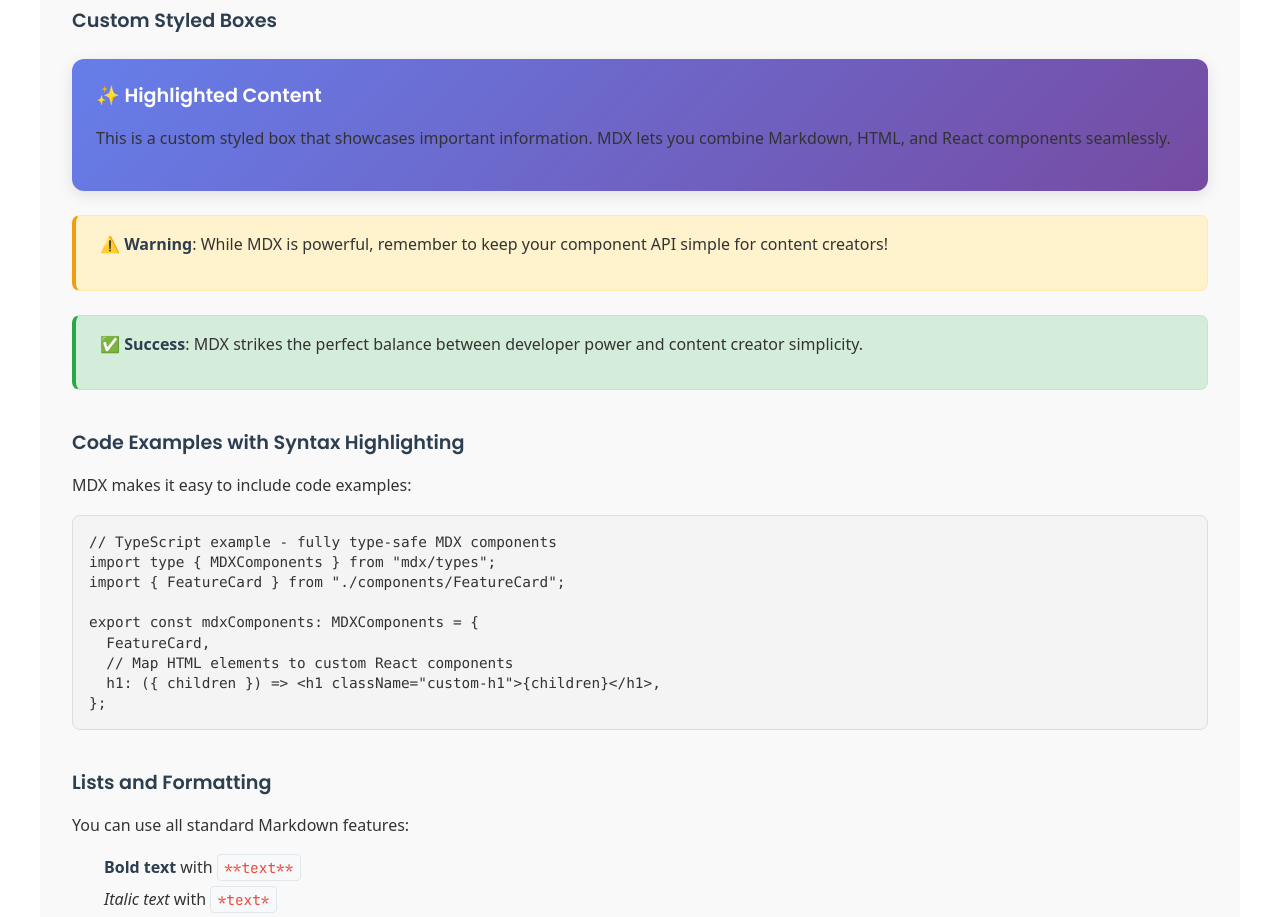
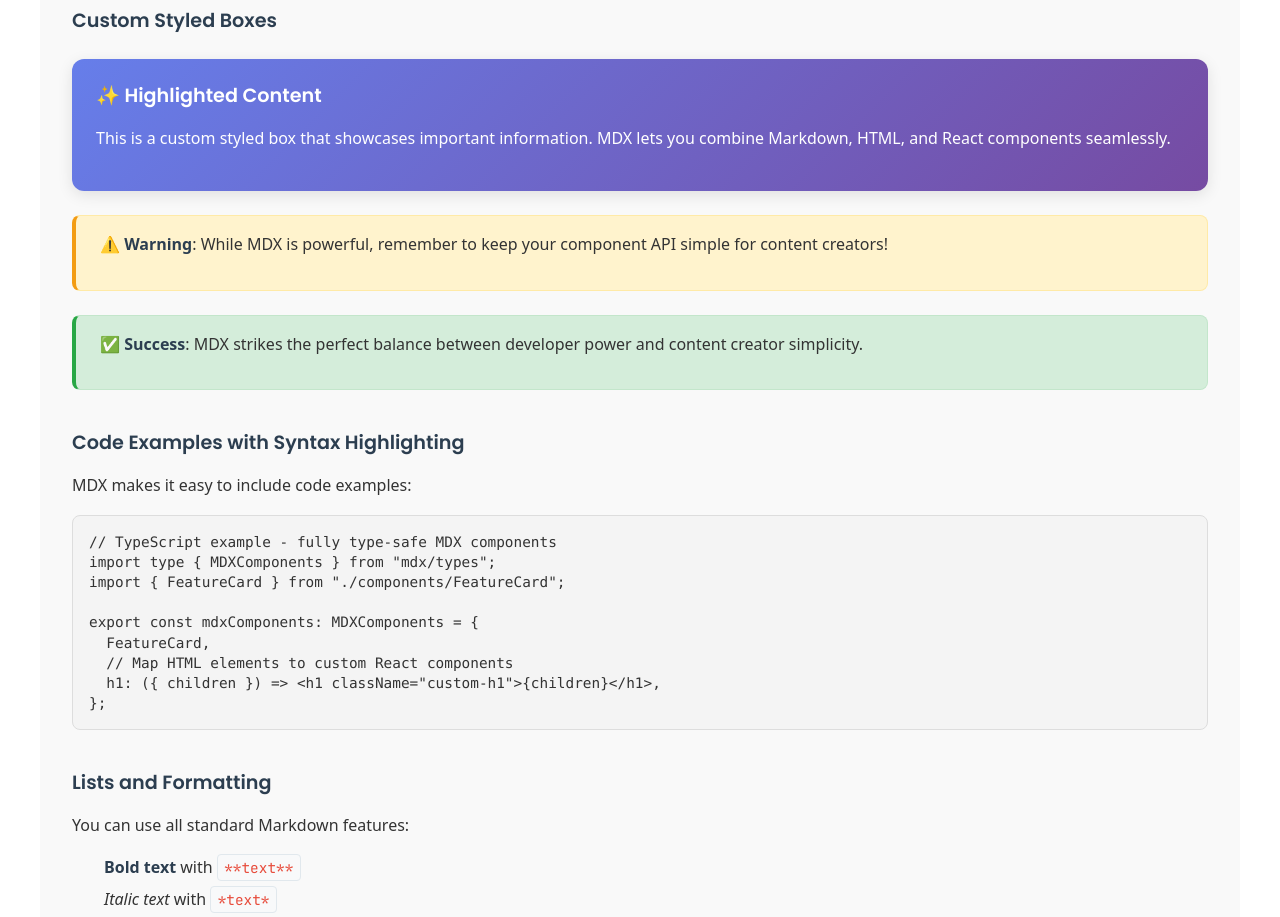
Before and after one commit to webventurer/landing-nextjs, a Next.js app: page /comparison5 in a window 1280 px wide. Shown: the part 2300-3217 px from the top of the page. Built offline with nearby package versions, Linux system fonts and the light colour scheme.

Commit message:
Add white text to HighlightBox

```diff
--- a/src/app/page.module.css
+++ b/src/app/page.module.css
@@ -130,7 +130,11 @@
 
 .highlightBox h3 {
   margin-top: 0;
-  color: white;
+  color: white !important;
+}
+
+.highlightBox * {
+  color: white !important;
 }
 
 .warningBox {
--- a/src/components/HighlightBox.module.css
+++ b/src/components/HighlightBox.module.css
@@ -1,6 +1,6 @@
 .highlightBox {
   background: linear-gradient(135deg, #667eea 0%, #764ba2 100%);
-  color: white;
+  color: white !important;
   padding: 1.5rem;
   border-radius: 12px;
   margin: 1.5rem 0;
@@ -9,5 +9,13 @@
 
 .highlightBox h3 {
   margin-top: 0;
-  color: white;
+  color: white !important;
 }
+
+.highlightBox *,
+.highlightBox p,
+.highlightBox span,
+.highlightBox strong,
+.highlightBox em {
+  color: white !important;
+}
```
